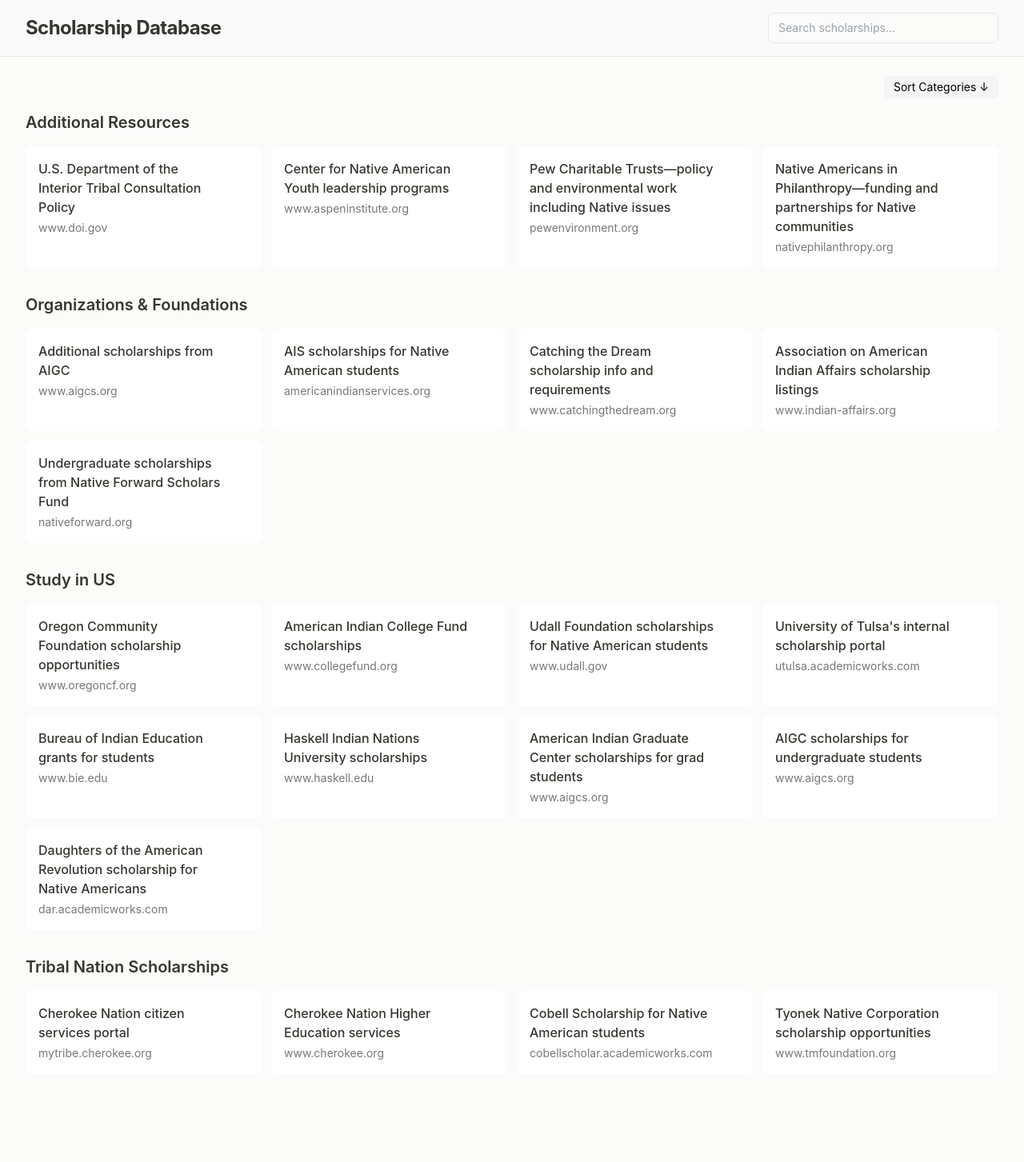
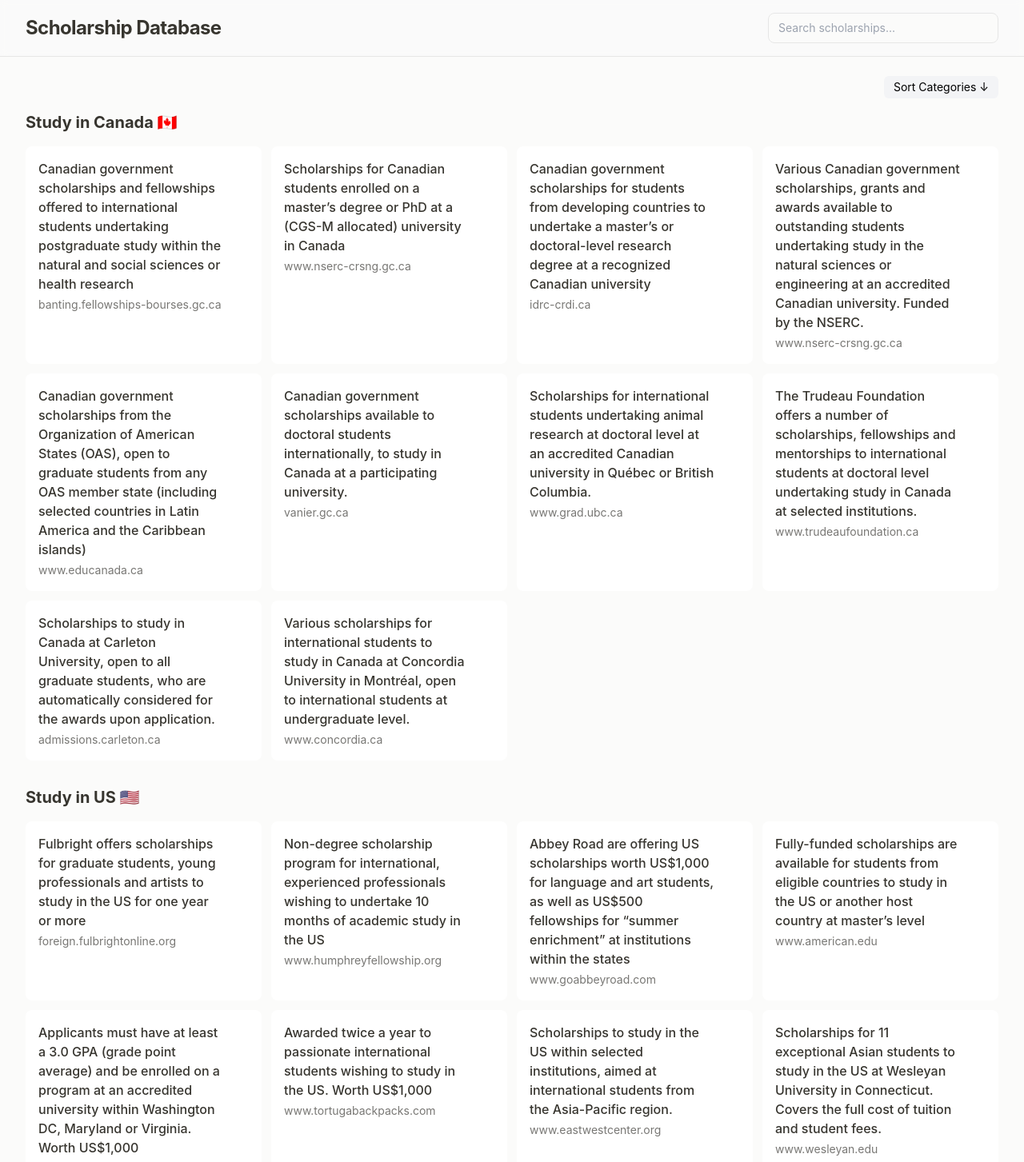
Before and after one commit to hidayatabisena/scholarship-database, a Vue app: page / in a window 1280 px wide. Shown: the top 1453 px of the page at 80% size. Before the commit the page ends 1367 px from the top, so only its background shows below. Built offline with nearby package versions, Linux system fonts and the light colour scheme.

Commit message:
Start feeding data

```diff
--- a/src/components/ScholarshipList.vue
+++ b/src/components/ScholarshipList.vue
@@ -73,7 +73,7 @@
     <div class="space-y-8">
       <template v-for="category in sortedCategories" :key="category">
         <section v-if="filteredScholarships[category].length > 0">
-          <h2 class="text-xl font-semibold mb-4 text-[#37352f] dark:text-[#fbfbfa]">{{ category }}</h2>
+          <h2 class="text-xl font-bold mb-4 text-[#37352f] dark:text-[#fbfbfa]">{{ category }}</h2>
           <div class="grid grid-cols-1 sm:grid-cols-2 lg:grid-cols-3 xl:grid-cols-4 gap-3">
             <div
               v-for="scholarship in filteredScholarships[category]"
--- a/src/data/scholarships.json
+++ b/src/data/scholarships.json
@@ -1,32 +1,146 @@
 {
-  "Study in US": [
-    { "id": 1, "link": "https://www.oregoncf.org/grants-and-scholarships/scholarships/", "description": "Oregon Community Foundation scholarship opportunities" },
-    { "id": 2, "link": "https://www.collegefund.org/students/scholarships/", "description": "American Indian College Fund scholarships" },
-    { "id": 3, "link": "https://www.udall.gov/", "description": "Udall Foundation scholarships for Native American students" },
-    { "id": 4, "link": "https://utulsa.academicworks.com/", "description": "University of Tulsa's internal scholarship portal" },
-    { "id": 8, "link": "https://www.bie.edu/Parents-Students/Grants", "description": "Bureau of Indian Education grants for students" },
-    { "id": 9, "link": "https://www.haskell.edu/financial-aid/scholarships/", "description": "Haskell Indian Nations University scholarships" },
-    { "id": 11, "link": "https://www.aigcs.org/scholarships-fellowships/graduate-students/", "description": "American Indian Graduate Center scholarships for grad students" },
-    { "id": 12, "link": "https://www.aigcs.org/scholarships-fellowships/undergraduate-students/", "description": "AIGC scholarships for undergraduate students" },
-    { "id": 18, "link": "https://dar.academicworks.com/opportunities/1073", "description": "Daughters of the American Revolution scholarship for Native Americans" }
+  "Study in US 🇺🇸": [
+    {
+      "id": 1,
+      "link": "https://foreign.fulbrightonline.org/apply",
+      "description": "Fulbright offers scholarships for graduate students, young professionals and artists to study in the US for one year or more"
+    },
+    {
+      "id": 2,
+      "link": "https://www.humphreyfellowship.org/how-to-apply/",
+      "description": "Non-degree scholarship program for international, experienced professionals wishing to undertake 10 months of academic study in the US"
+    },
+    {
+      "id": 3,
+      "link": "https://www.goabbeyroad.com/summer-scholarships-fellowships/",
+      "description": "Abbey Road are offering US scholarships worth US$1,000 for language and art students, as well as US$500 fellowships for “summer enrichment” at institutions within the states"
+    },
+    {
+      "id": 4,
+      "link": "https://www.american.edu/wcl/academics/degrees/llm/how-to-apply/index.cfm",
+      "description": "Fully-funded scholarships are available for students from eligible countries to study in the US or another host country at master’s level"
+    },
+    {
+      "id": 8,
+      "link": "https://www.internationalscholarships.com/scholarships/2326/NextGen_Scholarship",
+      "description": "Applicants must have at least a 3.0 GPA (grade point average) and be enrolled on a program at an accredited university within Washington DC, Maryland or Virginia. Worth US$1,000"
+    },
+    {
+      "id": 9,
+      "link": "https://www.tortugabackpacks.com/pages/study-abroad-scholarship",
+      "description": "Awarded twice a year to passionate international students wishing to study in the US. Worth US$1,000"
+    },
+    {
+      "id": 11,
+      "link": "https://www.eastwestcenter.org/apply",
+      "description": "Scholarships to study in the US within selected institutions, aimed at international students from the Asia-Pacific region."
+    },
+    {
+      "id": 12,
+      "link": "https://www.wesleyan.edu/admission/apply/index.html",
+      "description": "Scholarships for 11 exceptional Asian students to study in the US at Wesleyan University in Connecticut. Covers the full cost of tuition and student fees."
+    },
+    {
+      "id": 18,
+      "link": "https://www.clarku.edu/undergraduate-admissions/apply/",
+      "description": "Scholarships of no less than US$10,000 as well as a guaranteed $2,500 taxable stipend for a paid internship are available for first-year international applicants"
+    },
+    {
+      "id": 19,
+      "link": "https://college.harvard.edu/financial-aid/how-aid-works/types-aid",
+      "description": "Harvard University offers scholarships for international students to study in the US for up to 4 years"
+    },
+    {
+      "id": 20,
+      "link": "https://illinoisstate.edu/admissions/international/",
+      "description": "Illinois State offers tuition waivers, merit awards and graduate assistantships to incoming international students"
+    },
+    {
+      "id": 21,
+      "link": "https://www.iastate.edu/admission-and-aid/admissions/international-admissions/international-merit-scholarships",
+      "description": "Merit-based  scholarship program for high-achieving international students"
+    },
+    {
+      "id": 22,
+      "link": "https://admissions.msu.edu/cost-aid/scholarships/international",
+      "description": "Various grants and scholarships for international students to study in the US at MSU"
+    },
+    {
+      "id": 23,
+      "link": "https://wagner.nyu.edu/admissions/financial-aid/scholarships",
+      "description": "US scholarships to study at NYU Wagner Graduate School of Public Service"
+    },
+    {
+      "id": 24,
+      "link": "https://awards.uark.edu/_resources/downloads/International_Student_Scholarships.pdf",
+      "description": "Funding opportunities for international students of varying backgrounds and nationalities"
+    },
+    {
+      "id": 25,
+      "link": "https://admissions.tc.umn.edu/cost-aid/cost-aid-scholarships/costs-scholarships-and-visas-international-students",
+      "description": "Two scholarships of differing amounts allocated to international full-time students at UM"
+    },
+    {
+      "id": 26,
+      "link": "https://admissions.uoregon.edu/international/scholarships",
+      "description": "US scholarships to study at the University of Oregon, aimed at international students from around the world."
+    },
+    {
+      "id": 27,
+      "link": "https://www.uwsuper.edu/paying-for-college/financial-aid/applying/",
+      "description": "Tuition waiver for international students demonstrating financial need at the University of Wisconsin"
+    }
   ],
-  "Tribal Nation Scholarships": [
-    { "id": 5, "link": "https://mytribe.cherokee.org/", "description": "Cherokee Nation citizen services portal" },
-    { "id": 6, "link": "https://www.cherokee.org/all-services/education-services/higher-education/", "description": "Cherokee Nation Higher Education services" },
-    { "id": 7, "link": "https://cobellscholar.academicworks.com/", "description": "Cobell Scholarship for Native American students" },
-    { "id": 10, "link": "https://www.tmfoundation.org/scholarships.html", "description": "Tyonek Native Corporation scholarship opportunities" }
-  ],
-  "Organizations & Foundations": [
-    { "id": 13, "link": "https://www.aigcs.org/scholarships-fellowships/additional-scholarships/", "description": "Additional scholarships from AIGC" },
-    { "id": 15, "link": "https://americanindianservices.org/students/", "description": "AIS scholarships for Native American students" },
-    { "id": 16, "link": "https://www.catchingthedream.org/application-reqs", "description": "Catching the Dream scholarship info and requirements" },
-    { "id": 17, "link": "https://www.indian-affairs.org/scholarships.html", "description": "Association on American Indian Affairs scholarship listings" },
-    { "id": 19, "link": "https://nativeforward.org/scholarships/undergraduate-scholarships/", "description": "Undergraduate scholarships from Native Forward Scholars Fund" }
-  ],
-  "Additional Resources": [
-    { "id": 20, "link": "https://www.doi.gov/tribes/tribal-consultation-policy", "description": "U.S. Department of the Interior Tribal Consultation Policy" },
-    { "id": 21, "link": "https://www.aspeninstitute.org/programs/native-american-youth-leadership-program/center-for-native-american-youth/", "description": "Center for Native American Youth leadership programs" },
-    { "id": 22, "link": "https://pewenvironment.org", "description": "Pew Charitable Trusts—policy and environmental work including Native issues" },
-    { "id": 23, "link": "https://nativephilanthropy.org/", "description": "Native Americans in Philanthropy—funding and partnerships for Native communities" }
+  "Study in Canada 🇨🇦 ": [
+    {
+      "id": 1,
+      "link": "https://banting.fellowships-bourses.gc.ca/en/home-accueil.html",
+      "description": "Canadian government scholarships and fellowships offered to international students undertaking postgraduate study within the natural and social sciences or health research"
+    },
+    {
+      "id": 2,
+      "link": "https://www.nserc-crsng.gc.ca/students-etudiants/pg-cs/cgsm-bescm_eng.asp",
+      "description": "Scholarships for Canadian students enrolled on a master’s degree or PhD at a (CGS-M  allocated) university in Canada"
+    },
+    {
+      "id": 3,
+      "link": "https://idrc-crdi.ca/en/funding/applying",
+      "description": "Canadian government scholarships for students from developing countries to undertake a master’s or doctoral-level research degree at a recognized Canadian university"
+    },
+    {
+      "id": 4,
+      "link": "https://www.nserc-crsng.gc.ca/students-etudiants/pg-cs/index_eng.asp",
+      "description": "Various Canadian government scholarships, grants and awards available to outstanding students undertaking study in the natural sciences or engineering at an accredited Canadian university. Funded by the NSERC."
+    },
+    {
+      "id": 5,
+      "link": "https://www.educanada.ca/scholarships-bourses/can/oas-oea.aspx?lang=eng",
+      "description": "Canadian government scholarships from the Organization of American States (OAS), open to graduate students from any OAS member state (including selected countries in Latin America and the Caribbean islands)"
+    },
+    {
+      "id": 6,
+      "link": "https://vanier.gc.ca/en/home-accueil.html",
+      "description": "Canadian government scholarships available to doctoral students internationally, to study in Canada at a participating university."
+    },
+    {
+      "id": 7,
+      "link": "https://www.grad.ubc.ca/prospective-students/application-admission",
+      "description": "Scholarships for international students undertaking animal research at doctoral level at an accredited Canadian university in Québec or British Columbia."
+    },
+    {
+      "id": 8,
+      "link": "https://www.trudeaufoundation.ca/scholarship",
+      "description": "The Trudeau Foundation offers a number of scholarships, fellowships and mentorships to international students at doctoral level undertaking study in Canada at selected institutions."
+    },
+    {
+      "id": 9,
+      "link": "https://admissions.carleton.ca/scholarships/",
+      "description": "Scholarships to study in Canada at Carleton University, open to all graduate students, who are automatically considered for the awards upon application."
+    },
+    {
+      "id": 10,
+      "link": "https://www.concordia.ca/international/students-from-abroad/scholarships.html",
+      "description": "Various scholarships for international students to study in Canada at Concordia  University in Montréal, open to international students at undergraduate level."
+    }
   ]
 }
--- a/src/style.css
+++ b/src/style.css
@@ -3,7 +3,7 @@
 @tailwind utilities;
 
 :root {
-  font-family: Inter, system-ui, Avenir, Helvetica, Arial, sans-serif;
+  font-family: 'Inter', sans-serif;
   line-height: 1.5;
   font-weight: 400;
   color-scheme: light dark;
```
Also changed, not shown: index.html (+43 -0 lines).
